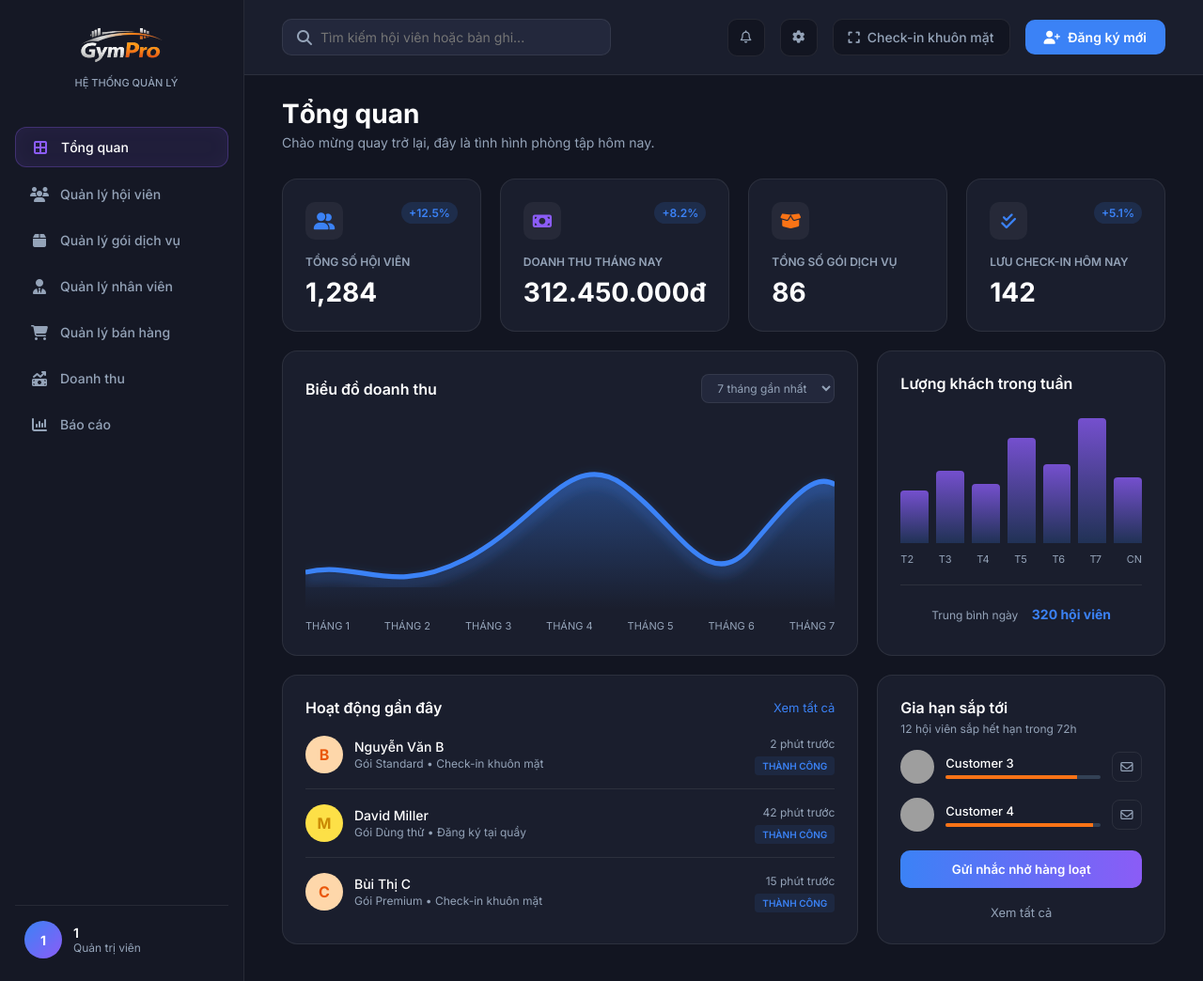
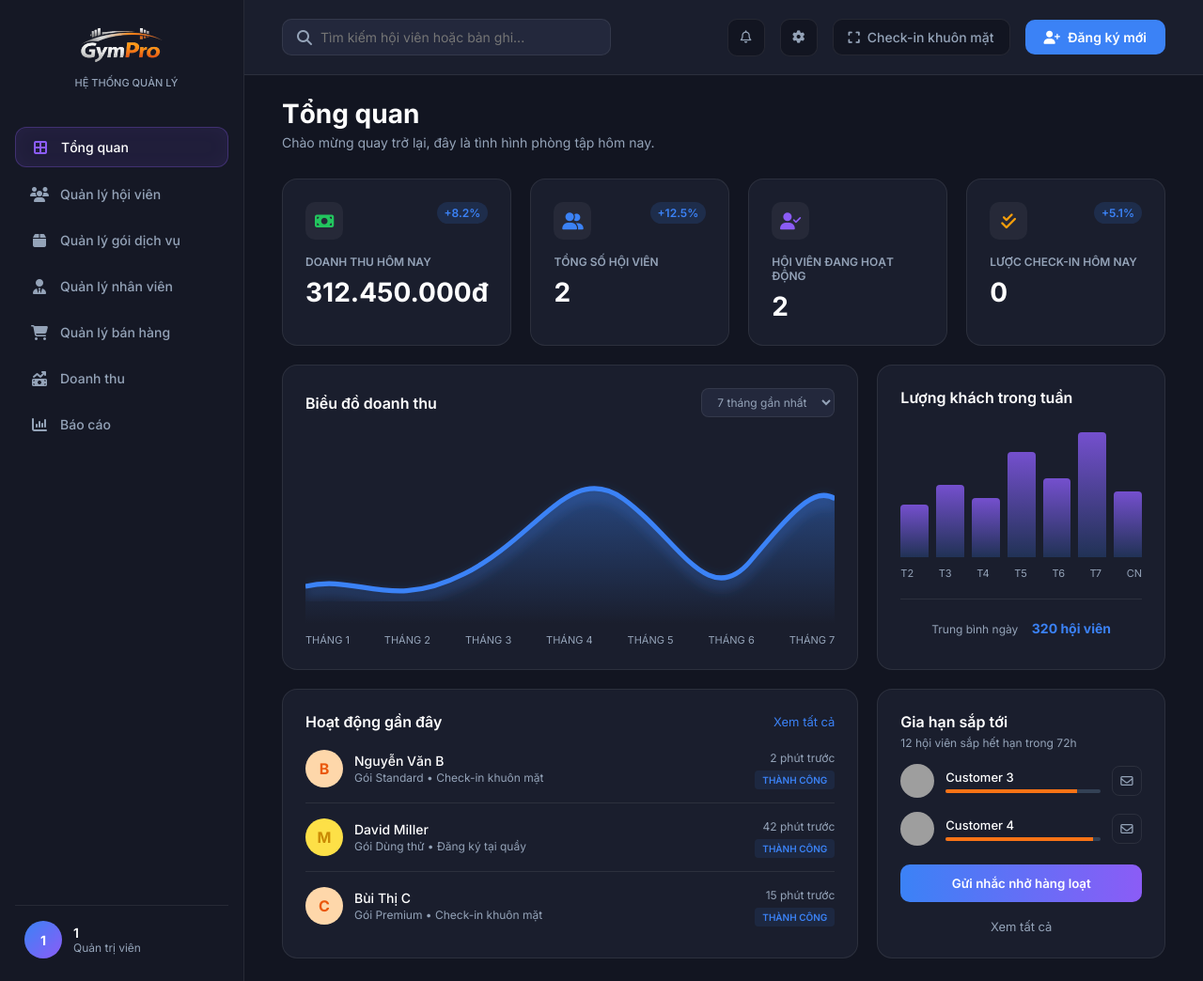
Before and after one commit to chivi0801/HeThong_GymPro, a PHP site: page /Admin/TongQuan.php in a window 1280 px wide. Shown: the whole page at 94% size. Run offline with PHP 8.4, Linux system fonts and the light colour scheme; the visitor is signed in with stand-in values (Sample User, id 1); data comes from the database, SQL or seed files in the repository; grey boxes are pictures that could not be loaded.

Commit message:
bosung xuly

```diff
--- a/Admin/TongQuan.php
+++ b/Admin/TongQuan.php
@@ -1,3 +1,4 @@
+<?php require_once __DIR__ . '/../actions/xuly_TongQuan.php'; ?>
 <!DOCTYPE html>
 <html lang="vi">
 <head>
@@ -225,29 +226,41 @@
             </div>
 
             <div class="stats-grid">
+
+                 <div class="stat-card purple">
+                    <div class="stat-icon"><i class="fa-solid fa-money-bill" style="color: #22c55e;"></i></div>
+                    <div class="badge-percent">+8.2%</div>
+                    <div class="stat-title">DOANH THU HÔM NAY</div>
+                    <div class="stat-value">312.450.000đ</div>
+                </div>
+
                 <div class="stat-card">
-                    <div class="stat-icon"><i class="fa-solid fa-user-group"></i></div>
+                    <div class="stat-icon"><i class="fa-solid fa-user-group" style="color: #3b82f6;"></i></div>
                     <div class="badge-percent">+12.5%</div>
                     <div class="stat-title">Tổng số hội viên</div>
-                    <div class="stat-value">1,284</div>
+
+                    <div class="stat-value">
+
+                        <?php echo htmlspecialchars($tongHoiVienFormatted, ENT_QUOTES, 'UTF-8'); ?>
+
+                    </div>
                 </div>
-                <div class="stat-card purple">
-                    <div class="stat-icon"><i class="fa-solid fa-money-bill"></i></div>
-                    <div class="badge-percent">+8.2%</div>
-                    <div class="stat-title">DOANH THU THÁNG NAY</div>
-                    <div class="stat-value">312.450.000đ</div>
-                </div>
+
+
+
                 <div class="stat-card orange">
-                    <div class="stat-icon"><i class="fa-solid fa-box-open"></i></div>
-                    <div class="stat-title">Tổng số gói dịch vụ</div>
-                    <div class="stat-value">86</div>
+                    <div class="stat-icon"><i class="fas fa-user-check" style="color: #8b5cf6;"></i></div>
+                    <div class="stat-title">Hội viên đang hoạt động</div>
+                    <div class="stat-value"><?php echo htmlspecialchars($hoiVienDangHoatDongFormatted, ENT_QUOTES, 'UTF-8'); ?></div>
                 </div>
                 <div class="stat-card">
-                    <div class="stat-icon"><i class="fa-solid fa-check-double"></i></div>
+                    <div class="stat-icon"><i class="fa-solid fa-check-double" style="color: #f59e0b;"></i></div>
                     <div class="badge-percent">+5.1%</div>
-                    <div class="stat-title">LƯU CHECK-IN HÔM NAY</div>
-                    <div class="stat-value">142</div>
+                    <div class="stat-title">LƯỢC CHECK-IN HÔM NAY</div>
+                    <div class="stat-value"><?php echo htmlspecialchars($luotCheckInHomNayFormatted, ENT_QUOTES, 'UTF-8'); ?></div>
                 </div>
+
+
             </div>
 
             <div class="charts-grid">
--- /dev/null
+++ b/actions/xuly_TongQuan.php
@@ -0,0 +1,91 @@
+<?php
+// - Khoi tao session neu chua bat
+if (session_status() === PHP_SESSION_NONE) {
+    session_start();
+}
+
+// - Kiem tra dang nhap chu gym, neu chua co session thi quay ve trang dang nhap
+if (!isset($_SESSION['chu_gym_id'])) {
+    header('Location: ../Auth/DangNhap.php');
+    exit;
+}
+
+// - Khai bao bien mac dinh cho dashboard
+$tongHoiVien = 0;
+$tongHoiVienFormatted = '0';
+$hoiVienDangHoatDong = 0;
+$hoiVienDangHoatDongFormatted = '0';
+$luotCheckInHomNay = 0;
+$luotCheckInHomNayFormatted = '0';
+$chuGymId = (int) $_SESSION['chu_gym_id'];
+
+// - Ket noi CSDL
+$conn = @new mysqli('localhost', 'root', '', 'gym_pro');
+if (!$conn->connect_error) {
+    $conn->set_charset('utf8mb4');
+
+    // - Dem tong so hoi vien theo chu gym dang dang nhap
+    $sql = "SELECT COUNT(*) AS tong_hoi_vien FROM hoi_vien WHERE chu_gym_id = ?";
+    $stmt = $conn->prepare($sql);
+
+    if ($stmt) {
+        $stmt->bind_param('i', $chuGymId);
+        $stmt->execute();
+        $result = $stmt->get_result();
+        $row = $result ? $result->fetch_assoc() : null;
+
+        if ($row && isset($row['tong_hoi_vien'])) {
+            $tongHoiVien = (int) $row['tong_hoi_vien'];
+        }
+
+        $stmt->close();
+    }
+
+    // - Dem hoi vien dang hoat dong dua tren trang thai goi tap da dang ky
+    $sqlHoiVienHoatDong = "SELECT COUNT(DISTINCT hv.id) AS hoi_vien_dang_hoat_dong
+                           FROM hoi_vien hv
+                           INNER JOIN dang_ky_goi dkg ON dkg.hoi_vien_id = hv.id
+                           WHERE hv.chu_gym_id = ? AND dkg.trang_thai = 'active'";
+    $stmtHoiVienHoatDong = $conn->prepare($sqlHoiVienHoatDong);
+
+    if ($stmtHoiVienHoatDong) {
+        $stmtHoiVienHoatDong->bind_param('i', $chuGymId);
+        $stmtHoiVienHoatDong->execute();
+        $resultHoiVienHoatDong = $stmtHoiVienHoatDong->get_result();
+        $rowHoiVienHoatDong = $resultHoiVienHoatDong ? $resultHoiVienHoatDong->fetch_assoc() : null;
+
+        if ($rowHoiVienHoatDong && isset($rowHoiVienHoatDong['hoi_vien_dang_hoat_dong'])) {
+            $hoiVienDangHoatDong = (int) $rowHoiVienHoatDong['hoi_vien_dang_hoat_dong'];
+        }
+
+        $stmtHoiVienHoatDong->close();
+    }
+
+    // - Dem luot check-in hom nay tu bang diem_danh (theo chu gym)
+    $sqlCheckIn = "SELECT COUNT(*) AS luot_check_in_hom_nay
+                   FROM diem_danh dd
+                   INNER JOIN hoi_vien hv ON hv.id = dd.hoi_vien_id
+                   WHERE hv.chu_gym_id = ? AND DATE(dd.thoi_gian) = CURDATE()";
+    $stmtCheckIn = $conn->prepare($sqlCheckIn);
+
+    if ($stmtCheckIn) {
+        $stmtCheckIn->bind_param('i', $chuGymId);
+        $stmtCheckIn->execute();
+        $resultCheckIn = $stmtCheckIn->get_result();
+        $rowCheckIn = $resultCheckIn ? $resultCheckIn->fetch_assoc() : null;
+
+        if ($rowCheckIn && isset($rowCheckIn['luot_check_in_hom_nay'])) {
+            $luotCheckInHomNay = (int) $rowCheckIn['luot_check_in_hom_nay'];
+        }
+
+        $stmtCheckIn->close();
+    }
+
+    $conn->close();
+}
+
+// - Dinh dang so de hien thi len giao dien
+$tongHoiVienFormatted = number_format($tongHoiVien, 0, ',', '.');
+$hoiVienDangHoatDongFormatted = number_format($hoiVienDangHoatDong, 0, ',', '.');
+$luotCheckInHomNayFormatted = number_format($luotCheckInHomNay, 0, ',', '.');
+?>
```
Also changed, not shown: Admin/HoiVien.php (+3 -44 lines).
